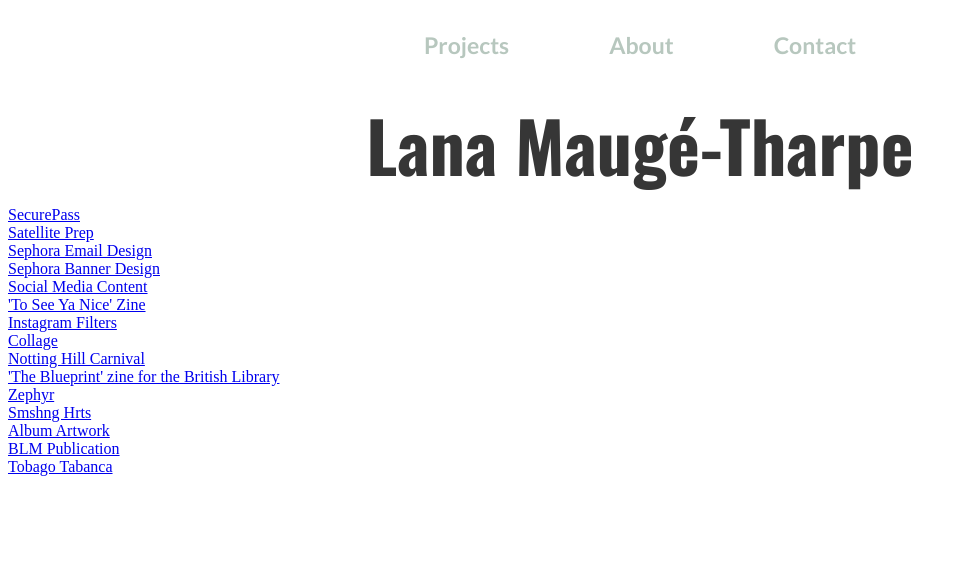
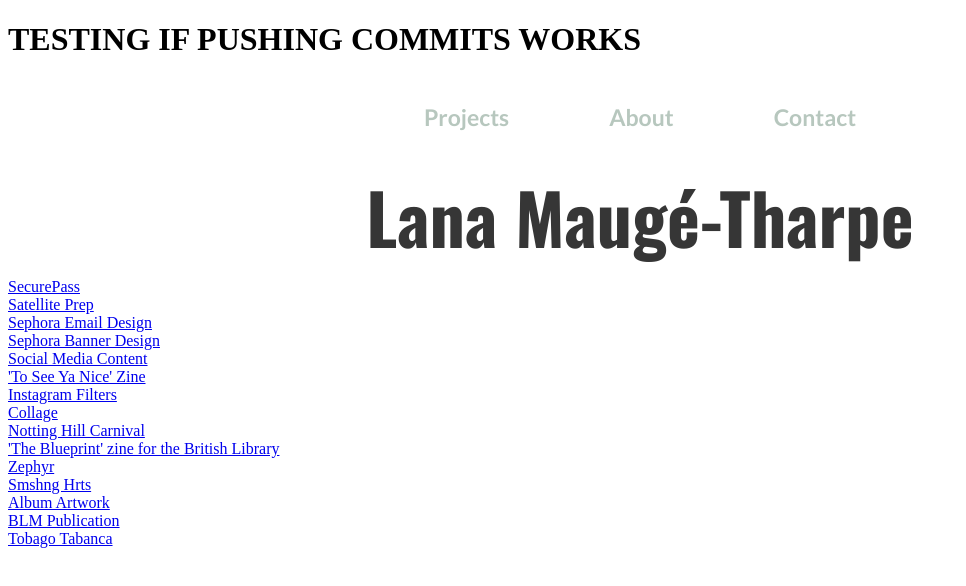
Before and after one commit to lanamauge/website, a plain HTML site: page index.html in a window 1280 px wide. Shown: the whole page, without its empty margins (0-966 px from the left). Drawn offline with nearby package versions, Linux system fonts and the light colour scheme.

Commit message:
[..no description..]

```diff
--- a/index.html
+++ b/index.html
@@ -16,6 +16,7 @@
 
   </head>
   <body>
+    <h1>TESTING IF PUSHING COMMITS WORKS</h1>
     <nav class="menu">
         <h3><a href="/index.html">Projects</a></h3>
         <h3><a href="/about.html">About</a></h3>
```
